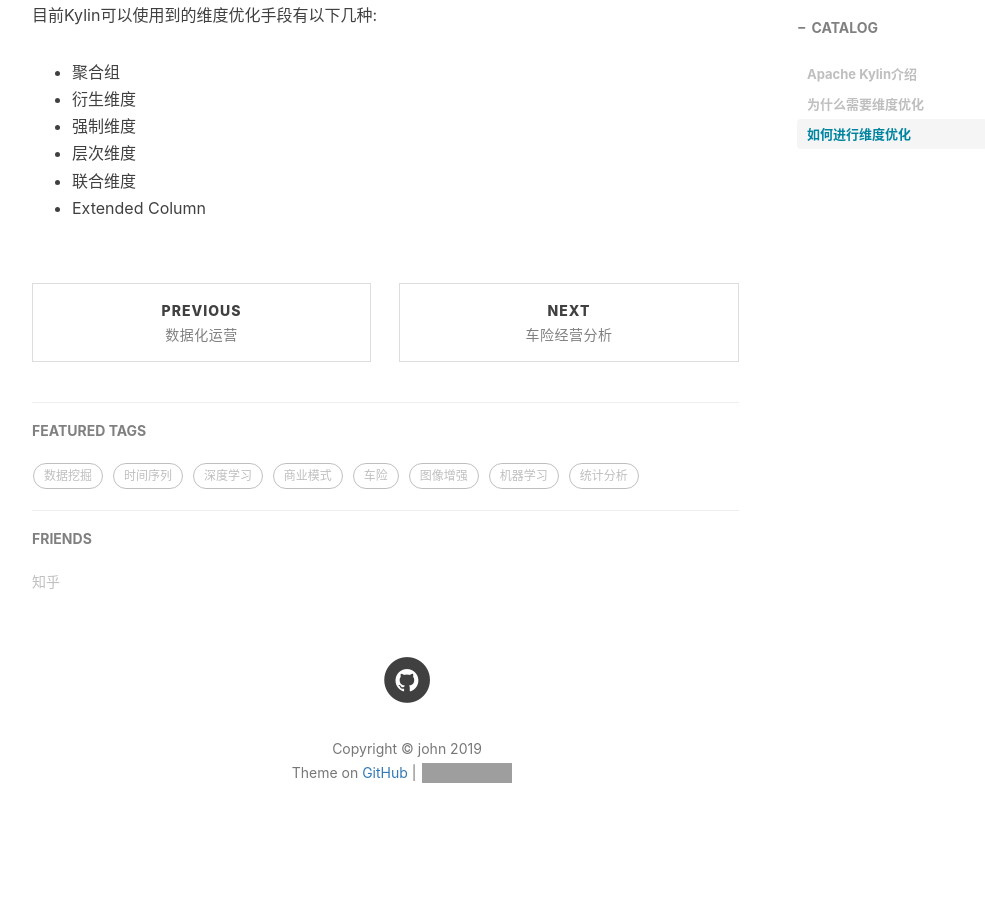
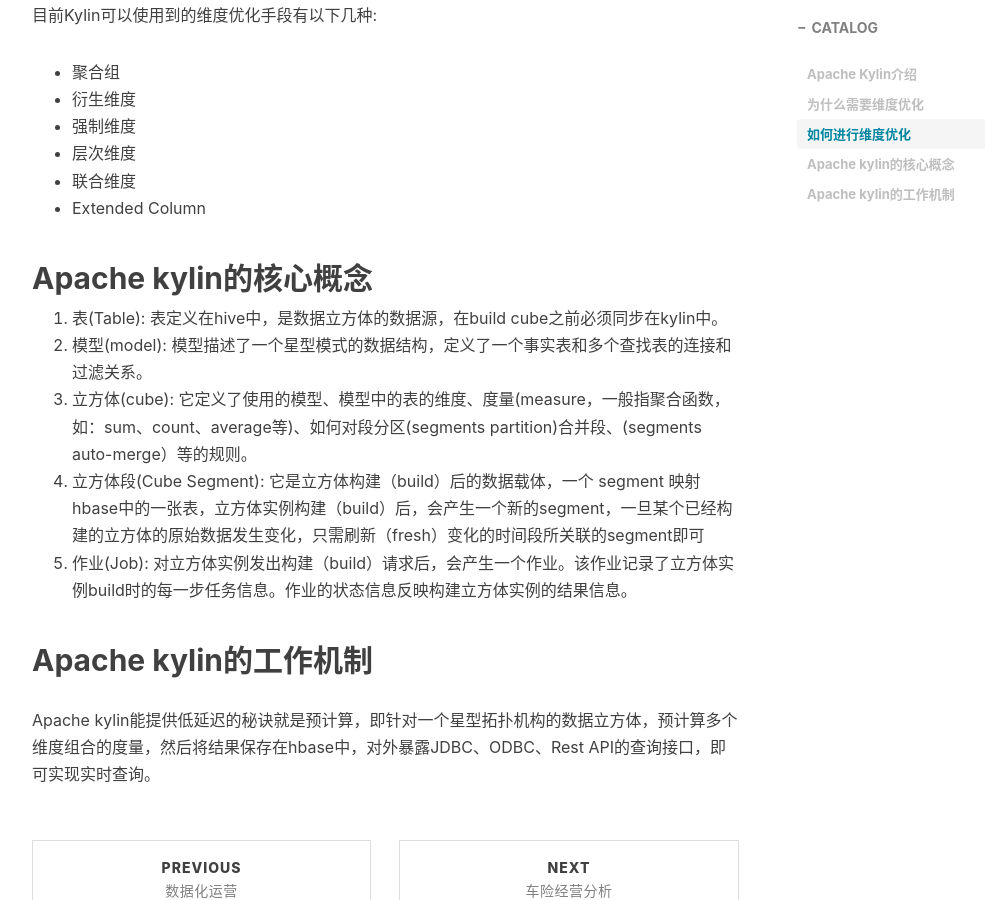
Before and after one commit to kunmei/blog, a Jekyll site: the page built from _posts/2019-04-10-kylin维度优化.md, in a window 1280 px wide and 900 px high, scrolled down 1179 px. Shown: the whole window, without its empty margins (233-1218 px from the left). Built offline with Jekyll 4.4.1, drawn with Linux system fonts in a browser that asks for light colours; nearby versions of some CDN libraries; comment, search, counter and statistics services are not loaded; before the commit the page ends 2056 px from its top, so only the background shows below that; grey boxes are pictures that could not be loaded.

Commit message:
modify kylin维度优化

```diff
--- a/_posts/2019-04-10-kylin维度优化.md
+++ b/_posts/2019-04-10-kylin维度优化.md
@@ -27,3 +27,13 @@
 - 层次维度
 - 联合维度
 - Extended Column
+
+## Apache kylin的核心概念
+1. 表(Table): 表定义在hive中，是数据立方体的数据源，在build cube之前必须同步在kylin中。
+2. 模型(model): 模型描述了一个星型模式的数据结构，定义了一个事实表和多个查找表的连接和过滤关系。
+3. 立方体(cube): 它定义了使用的模型、模型中的表的维度、度量(measure，一般指聚合函数，如：sum、count、average等)、如何对段分区(segments partition)合并段、(segments auto-merge）等的规则。
+4. 立方体段(Cube Segment): 它是立方体构建（build）后的数据载体，一个 segment 映射hbase中的一张表，立方体实例构建（build）后，会产生一个新的segment，一旦某个已经构建的立方体的原始数据发生变化，只需刷新（fresh）变化的时间段所关联的segment即可
+5. 作业(Job): 对立方体实例发出构建（build）请求后，会产生一个作业。该作业记录了立方体实例build时的每一步任务信息。作业的状态信息反映构建立方体实例的结果信息。
+
+## Apache kylin的工作机制
+Apache kylin能提供低延迟的秘诀就是预计算，即针对一个星型拓扑机构的数据立方体，预计算多个维度组合的度量，然后将结果保存在hbase中，对外暴露JDBC、ODBC、Rest API的查询接口，即可实现实时查询。
```
